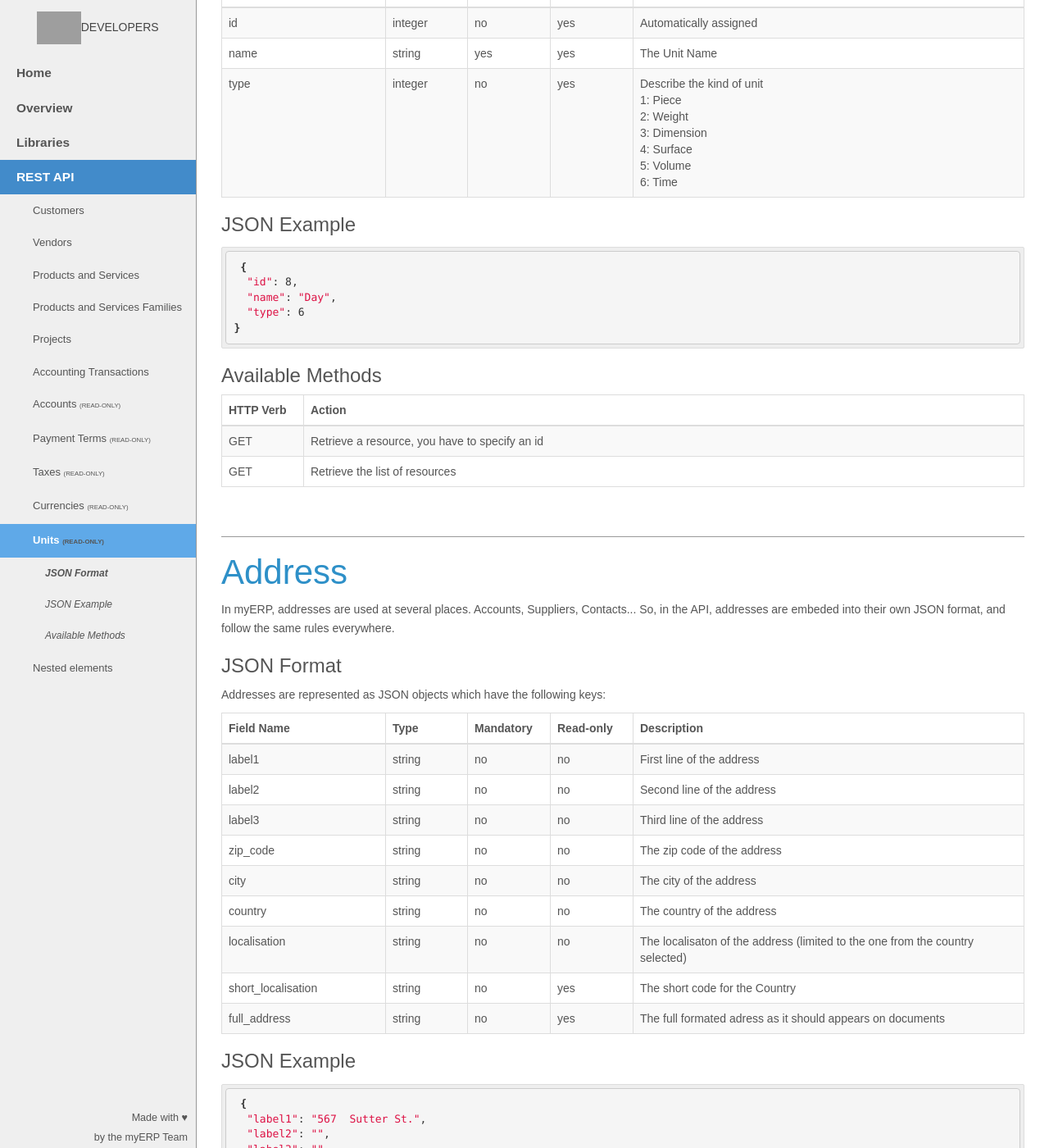
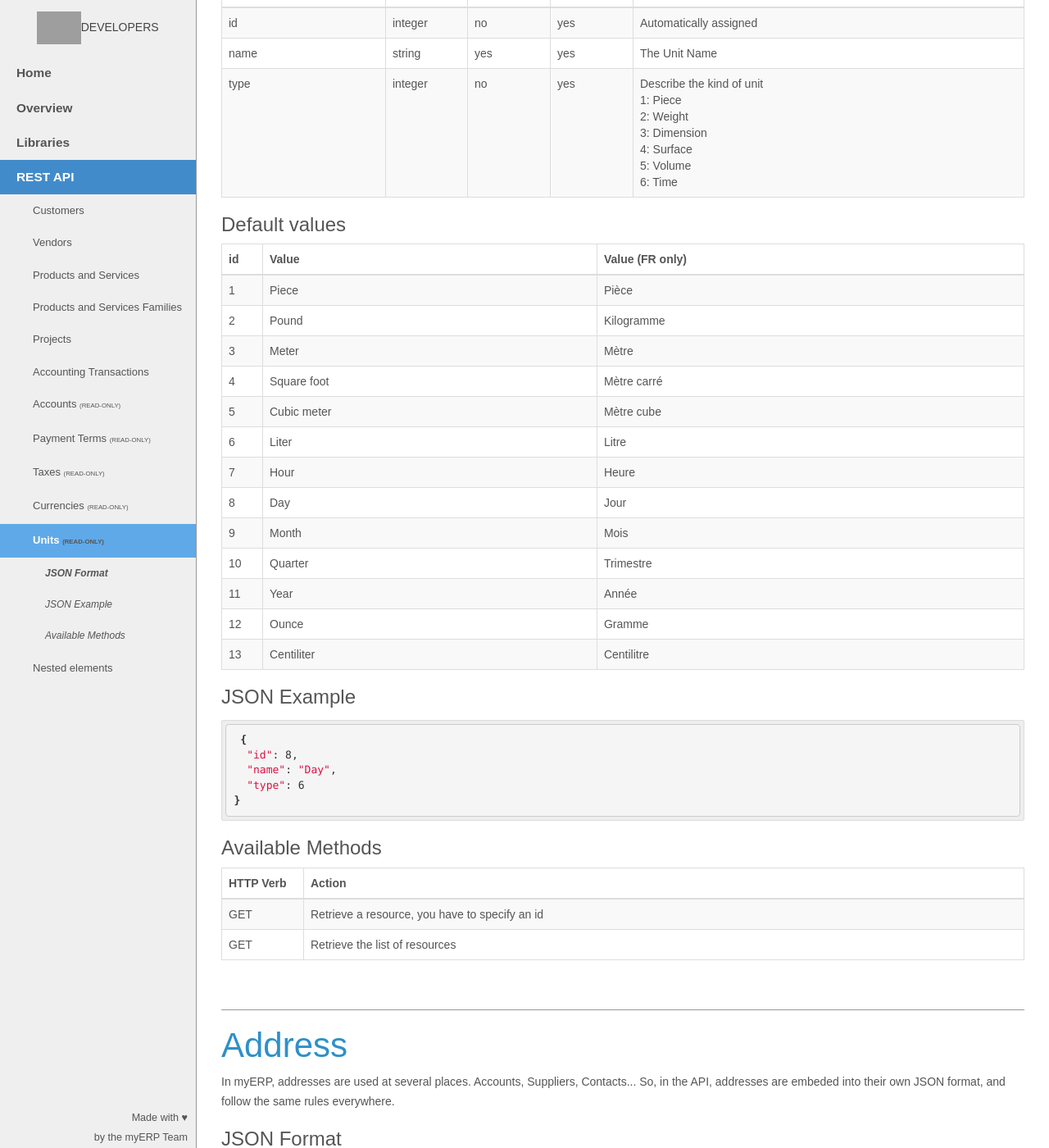
Before and after one commit to myERP/myerp.github.io, a Jekyll site: the page built from docs/1.0/api/index.html, in a window 1280 px wide and 1400 px high, scrolled down 14666 px. Shown: the whole window at 82% size. Built offline with Jekyll 4.4.1, drawn with Linux system fonts in a browser that asks for light colours; nearby versions of some CDN libraries; Markdown is read by kramdown in place of the engine named in the settings; grey boxes are pictures that could not be loaded.

Commit message:
Add list of default units to the Unit API documentation.

```diff
--- a/_includes/1.0/api/unit.html
+++ b/_includes/1.0/api/unit.html
@@ -42,6 +42,83 @@
             </tr>
         </tbody>
     </table>
+	<h3 id="unitjsonexample">Default values</h3>
+    <table class="table table-bordered table-striped">
+        <thead>
+			<tr>
+			    <th class="id">id</th>
+			    <th class="value">Value</th>
+				<th class="value">Value (FR only)</th>
+			</tr>
+        </thead>
+        <tbody>
+            <tr>
+                <td>1</td>
+				<td>Piece</td>
+                <td>Pièce</td>
+            </tr>
+            <tr>
+                <td>2</td>
+				<td>Pound</td>
+                <td>Kilogramme</td>
+            </tr>
+            <tr>
+                <td>3</td>
+				<td>Meter</td>
+                <td>Mètre</td>
+            </tr>
+            <tr>
+                <td>4</td>
+				<td>Square foot</td>
+                <td>Mètre carré</td>
+            </tr>
+            <tr>
+                <td>5</td>
+				<td>Cubic meter</td>
+                <td>Mètre cube</td>
+            </tr>
+            <tr>
+                <td>6</td>
+				<td>Liter</td>
+                <td>Litre</td>
+            </tr>
+            <tr>
+                <td>7</td>
+				<td>Hour</td>
+                <td>Heure</td>
+            </tr>
+            <tr>
+                <td>8</td>
+				<td>Day</td>
+                <td>Jour</td>
+            </tr>
+            <tr>
+                <td>9</td>
+				<td>Month</td>
+                <td>Mois</td>
+            </tr>
+            <tr>
+                <td>10</td>
+				<td>Quarter</td>
+                <td>Trimestre</td>
+            </tr>
+            <tr>
+                <td>11</td>
+				<td>Year</td>
+                <td>Année</td>
+            </tr>
+            <tr>
+                <td>12</td>
+				<td>Ounce</td>
+                <td>Gramme</td>
+            </tr>
+            <tr>
+                <td>13</td>
+				<td>Centiliter</td>
+                <td>Centilitre</td>
+            </tr>
+        </tbody>
+    </table>
     <h3 id="unitjsonexample">JSON Example</h3>
     {% highlight bash %} {% include 1.0/api/json/unit.json %} {% endhighlight %}
 
--- a/css/main.css
+++ b/css/main.css
@@ -283,6 +283,9 @@ th.read-only {
 th.mandatory {
     width: 101px;
 }
+th.id {
+    width: 50px;
+}
 .ribbon {
     position: absolute;
     right: 0px;
```
